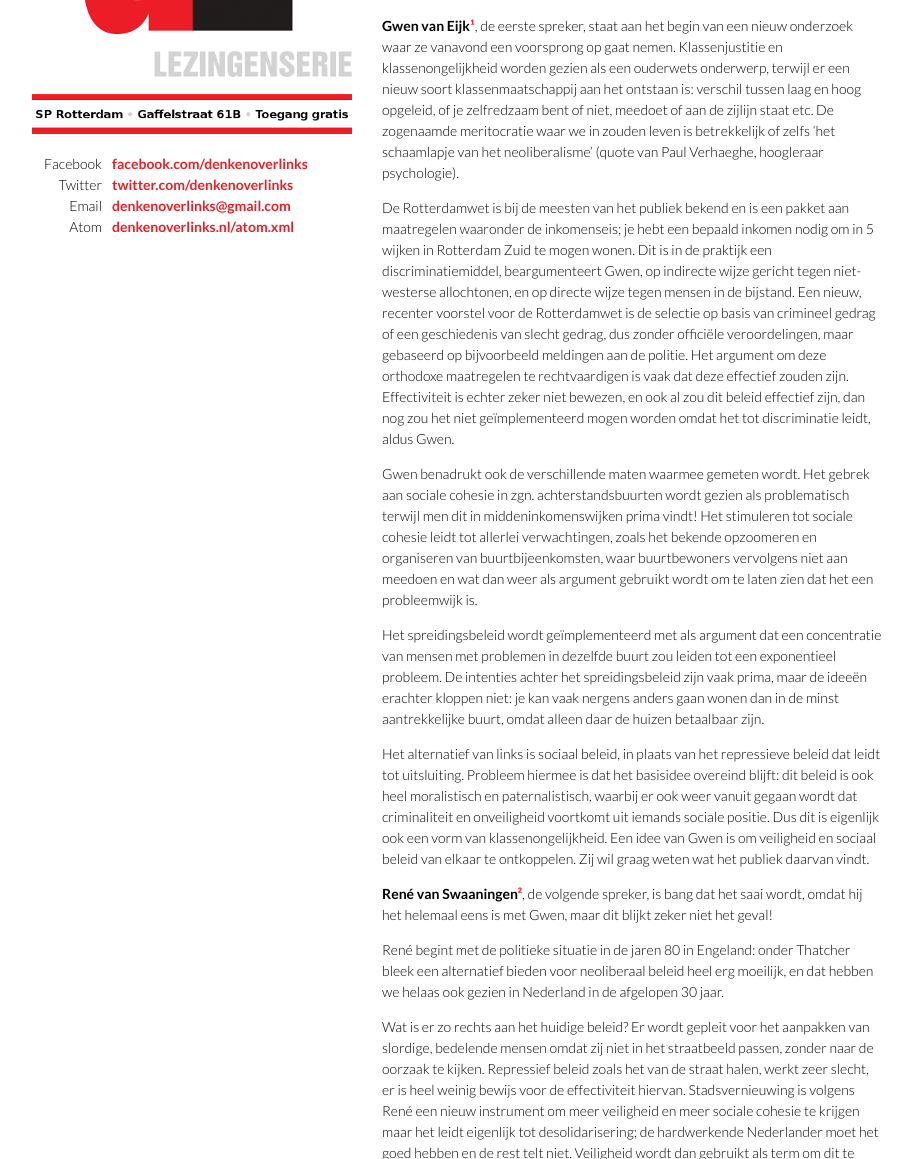
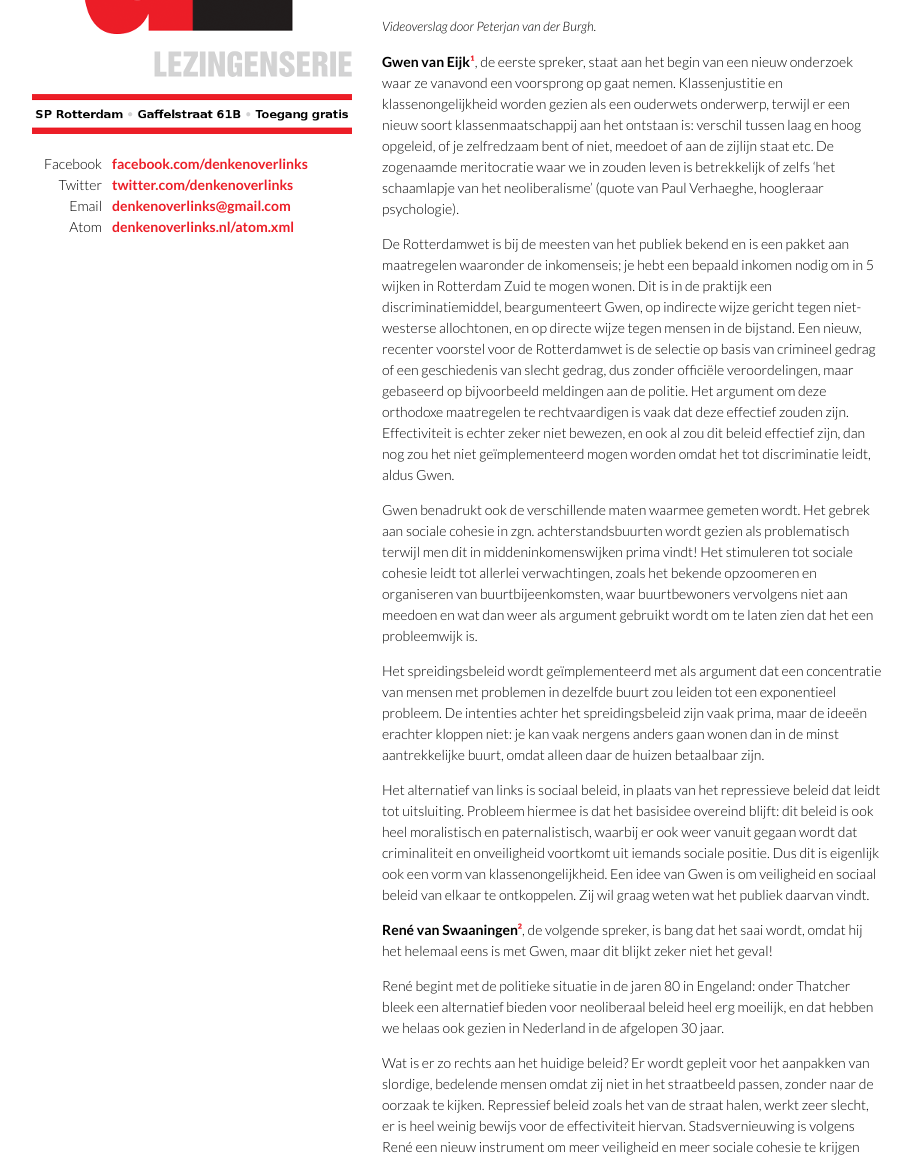
Before and after one commit to denkenoverlinks/denkenoverlinks.github.io, a Jekyll site: the page built from _posts/2013-09-19-het-gevaar-van-veiligheid.md, in a window 1280 px wide and 1400 px high, scrolled down 293 px, cut to the strip 241-1400 px from the top of the window. Shown: the whole strip, without its empty margins (18-930 px from the left). Built offline with Jekyll 4.4.1, drawn with Linux system fonts in a browser that asks for light colours; Markdown is read by kramdown in place of the engine named in the settings; some of the changed text lies outside the part shown.

Commit message:
add video caption

```diff
--- a/_posts/2013-09-19-het-gevaar-van-veiligheid.md
+++ b/_posts/2013-09-19-het-gevaar-van-veiligheid.md
@@ -9,7 +9,7 @@ Naast onze lezingencyclus is ook de herfst na een zomerstop begonnen.
 Oane introduceert het thema en de sprekers van deze vierde avond van
 Denken over Links: het gevaar van veiligheid.
 
-<iframe src="//player.vimeo.com/video/74458410" width="500" height="281" frameborder="0" webkitallowfullscreen mozallowfullscreen allowfullscreen></iframe>
+<iframe src="//player.vimeo.com/video/74458410" width="500" height="281" frameborder="0" webkitallowfullscreen mozallowfullscreen allowfullscreen></iframe><span class="caption">Videoverslag door Peterjan van der Burgh.</span>
 
 **Gwen van Eijk**[¹](#info_gwen), de eerste spreker, staat aan het begin
 van een nieuw onderzoek  waar ze vanavond een voorsprong op gaat nemen.
--- a/css/main.css
+++ b/css/main.css
@@ -9,6 +9,10 @@ a {
   color: #ec1e27;
   text-decoration: none;
   font-weight: bold;
+}
+
+li {
+  margin-top: 5px;
 }
 
 #sidebar {
@@ -71,6 +75,11 @@ blockquote em {
   font-weight: normal;
 }
 
+span.caption {
+  font-style: italic;
+  font-size: small;
+}
+
 #acknowledge p {
   font-size: small;
   float: left;
```
Also changed, not shown: other parts of _posts/2013-09-19-het-gevaar-van-veiligheid.md (+2 -0 lines).
